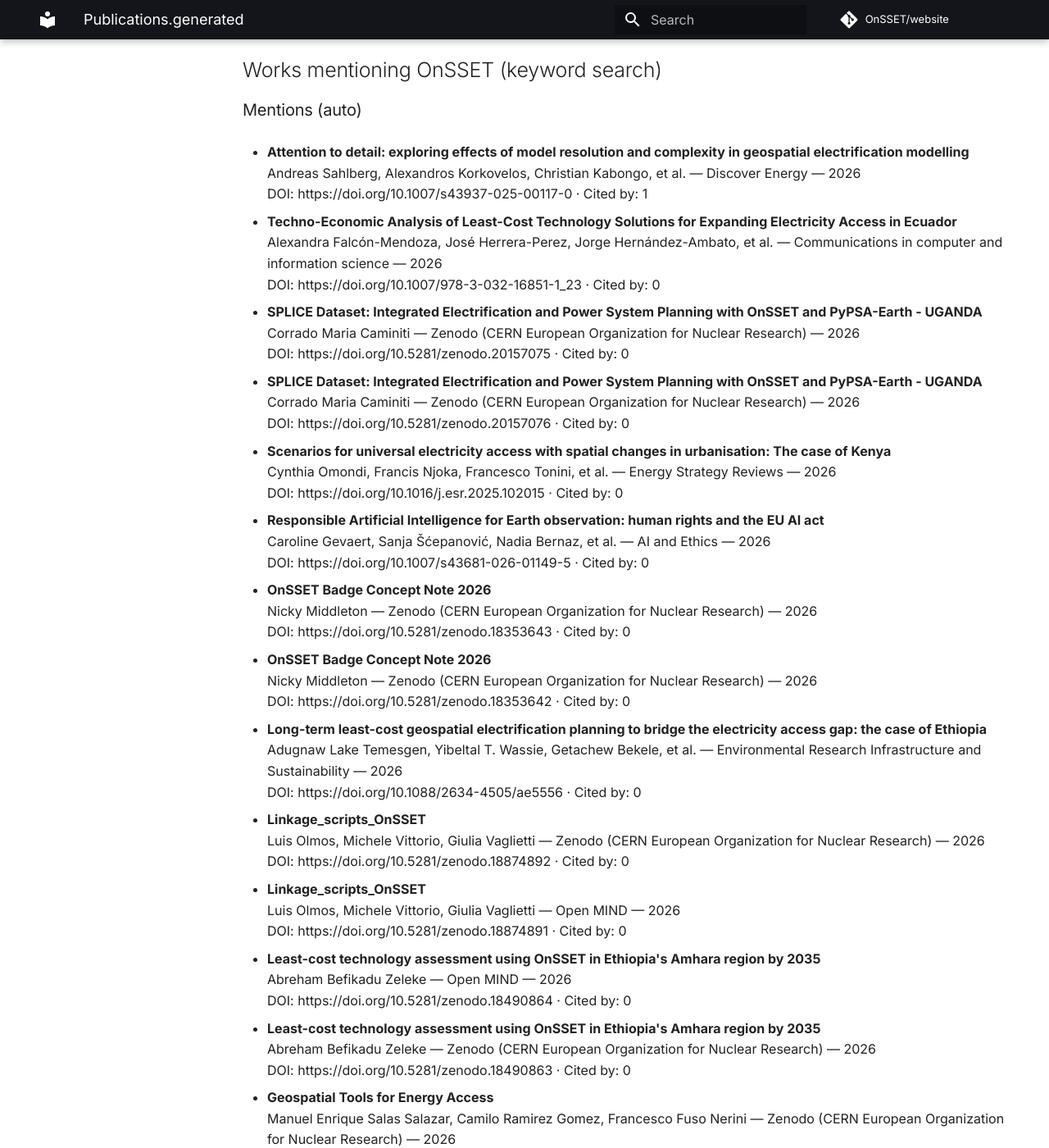
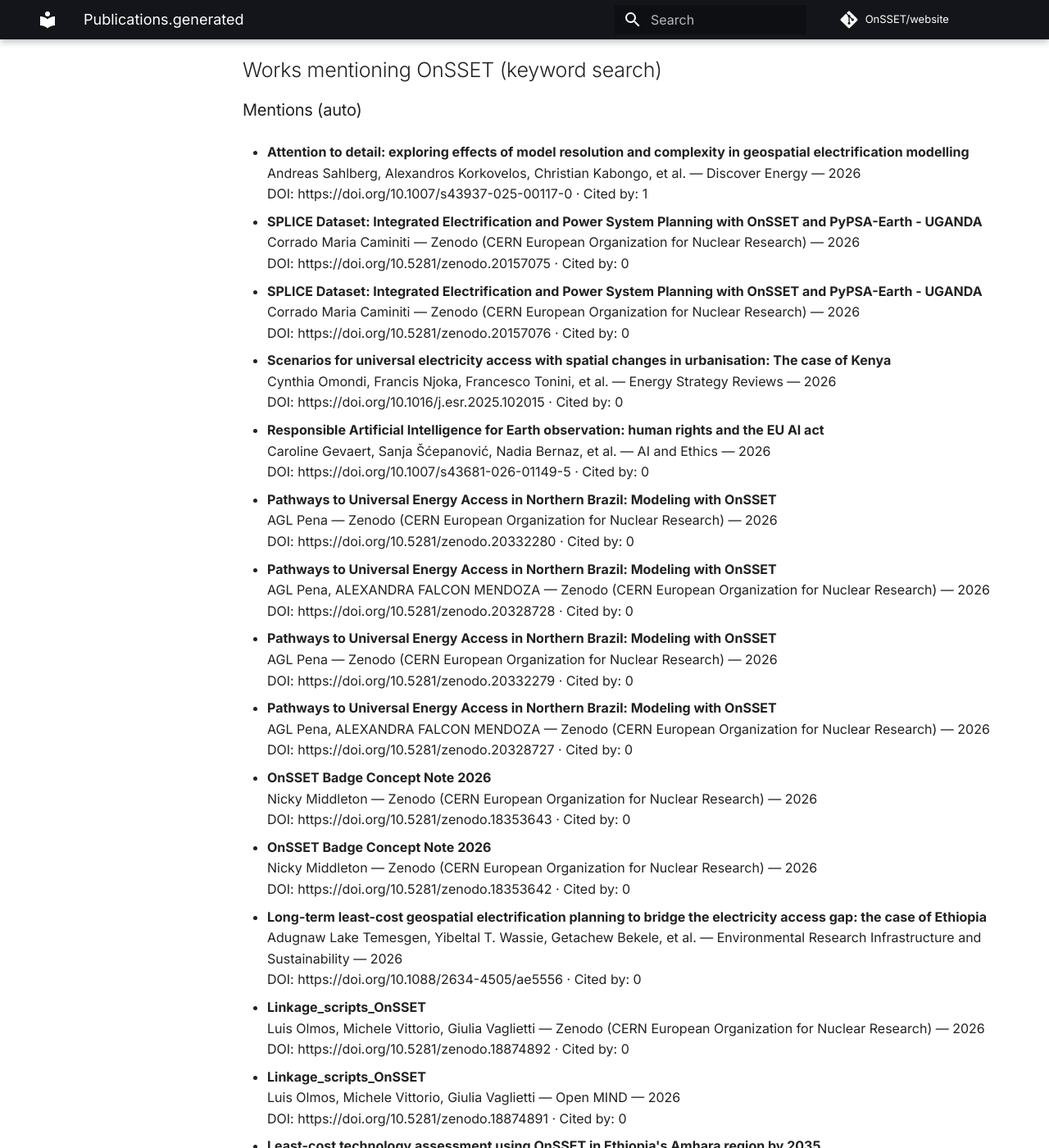
Before and after one commit to OnSSET/website, an MkDocs documentation site: the page built from docs/publications.generated.md, in a window 1280 px wide and 1400 px high, scrolled down 682 px. Shown: the whole window at 82% size. Built offline with MkDocs 1.6.1 and Material for MkDocs 9.7.7, drawn with Linux system fonts in a browser that asks for light colours; comment, search, counter and statistics services are not loaded; some of the changed text lies outside the part shown.

Commit message:
Auto-update publications

```diff
--- a/docs/publications.generated.md
+++ b/docs/publications.generated.md
@@ -22,10 +22,6 @@ No results found.
   Andreas Sahlberg, Alexandros Korkovelos, Christian Kabongo, et al. — Discover Energy — 2026
   DOI: https://doi.org/10.1007/s43937-025-00117-0 · Cited by: 1
 
-- **Techno-Economic Analysis of Least-Cost Technology Solutions for Expanding Electricity Access in Ecuador**
-  Alexandra Falcón-Mendoza, José Herrera-Perez, Jorge Hernández-Ambato, et al. — Communications in computer and information science — 2026
-  DOI: https://doi.org/10.1007/978-3-032-16851-1_23 · Cited by: 0
-
 - **SPLICE Dataset: Integrated Electrification and Power System Planning with OnSSET and PyPSA-Earth - UGANDA**
   Corrado Maria Caminiti — Zenodo (CERN European Organization for Nuclear Research) — 2026
   DOI: https://doi.org/10.5281/zenodo.20157075 · Cited by: 0
@@ -41,6 +37,22 @@ No results found.
 - **Responsible Artificial Intelligence for Earth observation: human rights and the EU AI act**
   Caroline Gevaert, Sanja Šćepanović, Nadia Bernaz, et al. — AI and Ethics — 2026
   DOI: https://doi.org/10.1007/s43681-026-01149-5 · Cited by: 0
+
+- **Pathways to Universal Energy Access in Northern Brazil: Modeling with OnSSET**
+  AGL Pena — Zenodo (CERN European Organization for Nuclear Research) — 2026
+  DOI: https://doi.org/10.5281/zenodo.20332280 · Cited by: 0
+
+- **Pathways to Universal Energy Access in Northern Brazil: Modeling with OnSSET**
+  AGL Pena, ALEXANDRA FALCON MENDOZA — Zenodo (CERN European Organization for Nuclear Research) — 2026
+  DOI: https://doi.org/10.5281/zenodo.20328728 · Cited by: 0
+
+- **Pathways to Universal Energy Access in Northern Brazil: Modeling with OnSSET**
+  AGL Pena — Zenodo (CERN European Organization for Nuclear Research) — 2026
+  DOI: https://doi.org/10.5281/zenodo.20332279 · Cited by: 0
+
+- **Pathways to Universal Energy Access in Northern Brazil: Modeling with OnSSET**
+  AGL Pena, ALEXANDRA FALCON MENDOZA — Zenodo (CERN European Organization for Nuclear Research) — 2026
+  DOI: https://doi.org/10.5281/zenodo.20328727 · Cited by: 0
 
 - **OnSSET Badge Concept Note 2026**
   Nicky Middleton — Zenodo (CERN European Organization for Nuclear Research) — 2026
@@ -69,6 +81,10 @@ No results found.
 - **Least-cost technology assessment using OnSSET in Ethiopia's Amhara region by 2035**
   Abreham Befikadu Zeleke — Zenodo (CERN European Organization for Nuclear Research) — 2026
   DOI: https://doi.org/10.5281/zenodo.18490863 · Cited by: 0
+
+- **Least-cost technology analisis for electricity Access in Ecuador**
+  Dennis Copara — Zenodo (CERN European Organization for Nuclear Research) — 2026
+  DOI: https://doi.org/10.5281/zenodo.20334058 · Cited by: 0
 
 - **Geospatial Tools for Energy Access**
   Manuel Enrique Salas Salazar, Camilo Ramirez Gomez, Francesco Fuso Nerini — Zenodo (CERN European Organization for Nuclear Research) — 2026
@@ -481,19 +497,3 @@ No results found.
 - **How reliability and carbon prices impact pathways to universal electricity access in Africa**
   Hamish Beath, Shivika Mittal, Sheridan Few, et al. — Research Square — 2023
   DOI: https://doi.org/10.21203/rs.3.rs-3088625/v1 · Cited by: 2
-
-- **Guidelines for Demand Data Collection for Rural Access to Electricity Projects**
-  Nicolò Stevanato, Ivan Sangiorgio, Giulia Baldelli, et al. — 2023
-  DOI: https://doi.org/10.1109/powerafrica57932.2023.10363265 · Cited by: 2
-
-- **Electricity Demand Forecasting for Rural Communities in Developing Countries: Calibrating a Stochastic Model for the Bolivian Case**
-  Claudia Sanchez-Solis, Pietro Di Betta, Nicolò Stevanato, et al. — 2023
-  DOI: https://doi.org/10.52202/069564-0176 · Cited by: 2
-
-- **Attention to detail – exploring effects on technology selection in geospatial electrification modelling**
-  Andreas Sahlberg, Alexandros Korkovelos, Christian Kabongo, et al. — Research Square — 2023
-  DOI: https://doi.org/10.21203/rs.3.rs-3043251/v1 · Cited by: 2
-
-- **Using PyPSA-Earth to Address Energy Systems Modelling Gaps in Developing Countries. a Case Study for Bolivia**
-  Carlos Fernandez, Sergio Balderrama, Sylvain Quoilin — 2023
-  DOI: https://doi.org/10.52202/069564-0181 · Cited by: 1
```
